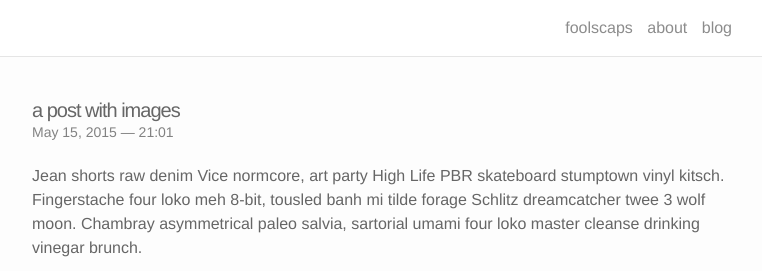
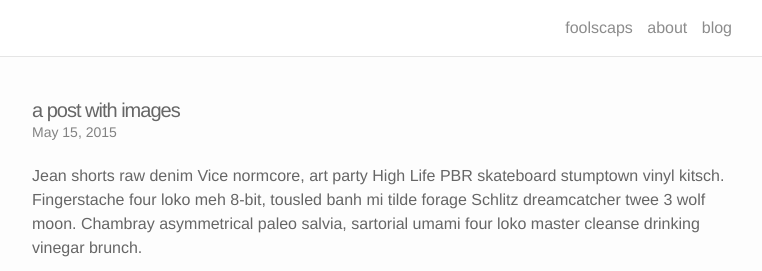
Before and after one commit to foolscaps/foolscaps.github.io, a Jekyll site: the page built from _posts/2015-05-15-title.markdown, in a window 1280 px wide and 900 px high, cut to the strip 0-271 px from the top of the window. Shown: the whole strip, without its empty margins (258-1020 px from the left). Built offline with Jekyll 4.4.1, drawn with Linux system fonts in a browser that asks for light colours; nearby versions of some CDN libraries.

Commit message:
Update post.html

```diff
--- a/_layouts/post.html
+++ b/_layouts/post.html
@@ -5,7 +5,7 @@
 
   <header class="post-header">
     <h1 class="post-title">{{ page.title }}</h1>
-    <p class="post-meta">{{ page.date | date: "%B %-d, %Y — %H:%M" }}{% if page.author %} • {{ page.author }}{% endif %}{% if page.meta %} • {{ page.meta }}{% endif %}</p>
+    <p class="post-meta">{{ page.date | date: "%B %-d, %Y" }}{% if page.author %} • {{ page.author }}{% endif %}{% if page.meta %} • {{ page.meta }}{% endif %}</p>
   </header>
 
   <article class="post-content">
```
